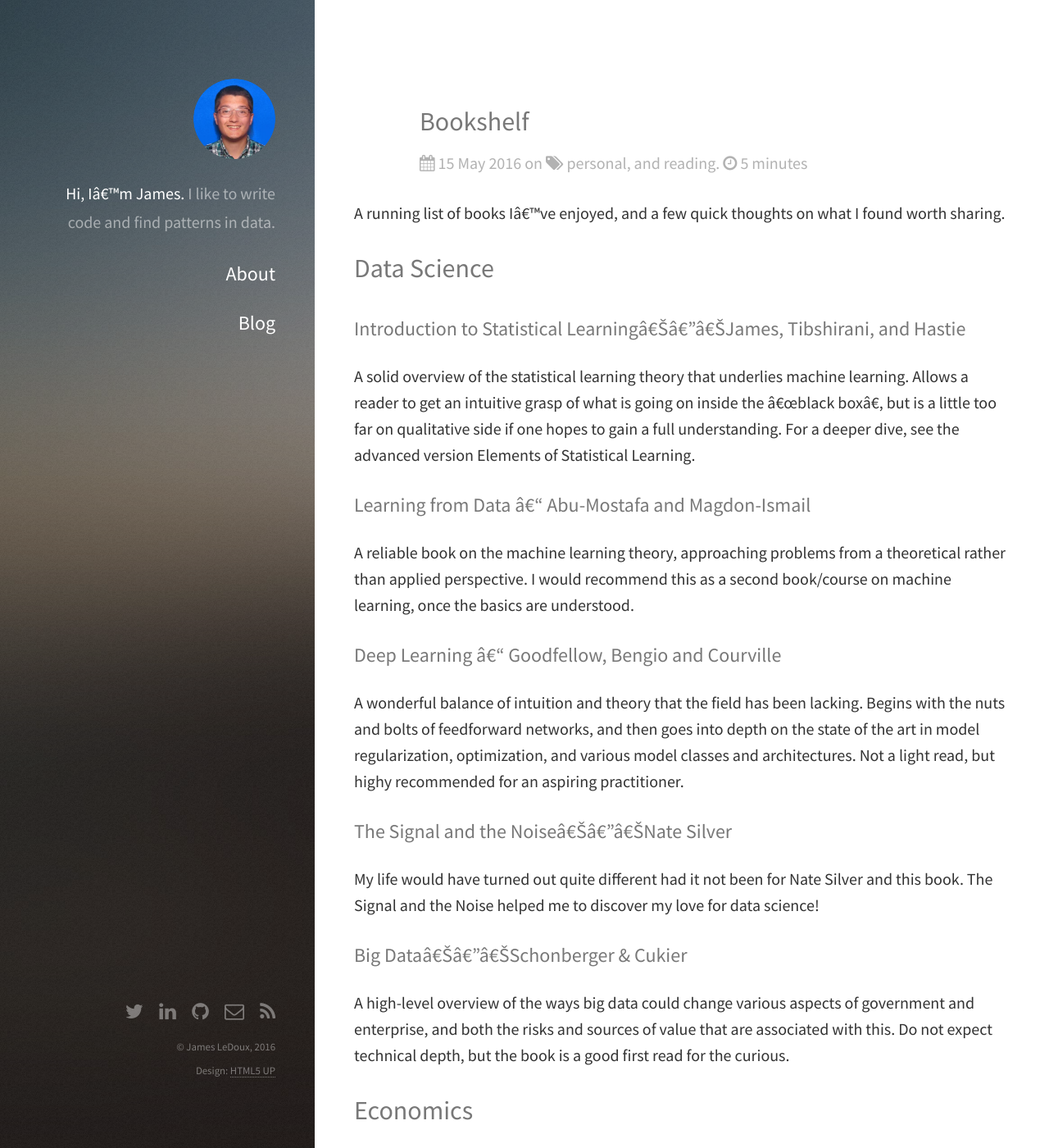
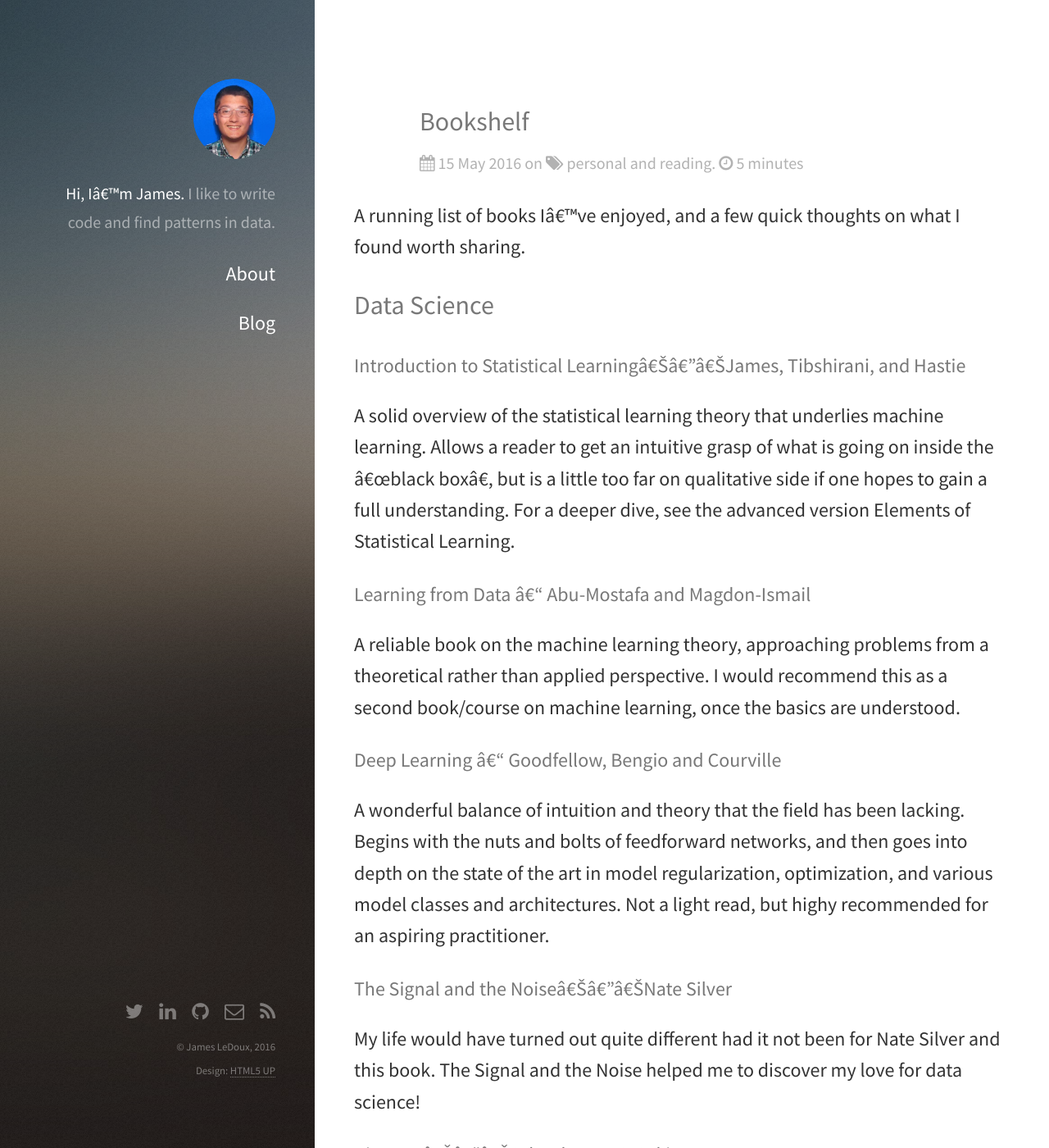
Before and after one commit to jldbc/jldbc.github.io, a Jekyll site: the page built from _posts/2016-05-15-bookshelf.md, in a window 1280 px wide and 1400 px high. Shown: the whole window at 82% size. Built offline with Jekyll 4.4.1, drawn with Linux system fonts in a browser that asks for light colours.

Commit message:
increase font size

```diff
--- a/_layouts/post.html
+++ b/_layouts/post.html
@@ -43,7 +43,7 @@
 
       section p {
         margin-bottom: 27px;
-        font-size: 20px;
+        font-size: 24px;
         line-height: 1.6;
         color: #333;
       }
--- a/_posts/2016-05-15-bookshelf.md
+++ b/_posts/2016-05-15-bookshelf.md
@@ -1,7 +1,7 @@
 ---
 title: "Bookshelf"
 layout: post
-categories: personal, reading
+categories: personal reading
 excerpt: A collection of some of my favorite books. Business, popular economics, stats and machine learning, and some literature.
 ---
 A running list of books I’ve enjoyed, and a few quick thoughts on what I found worth sharing.
```
